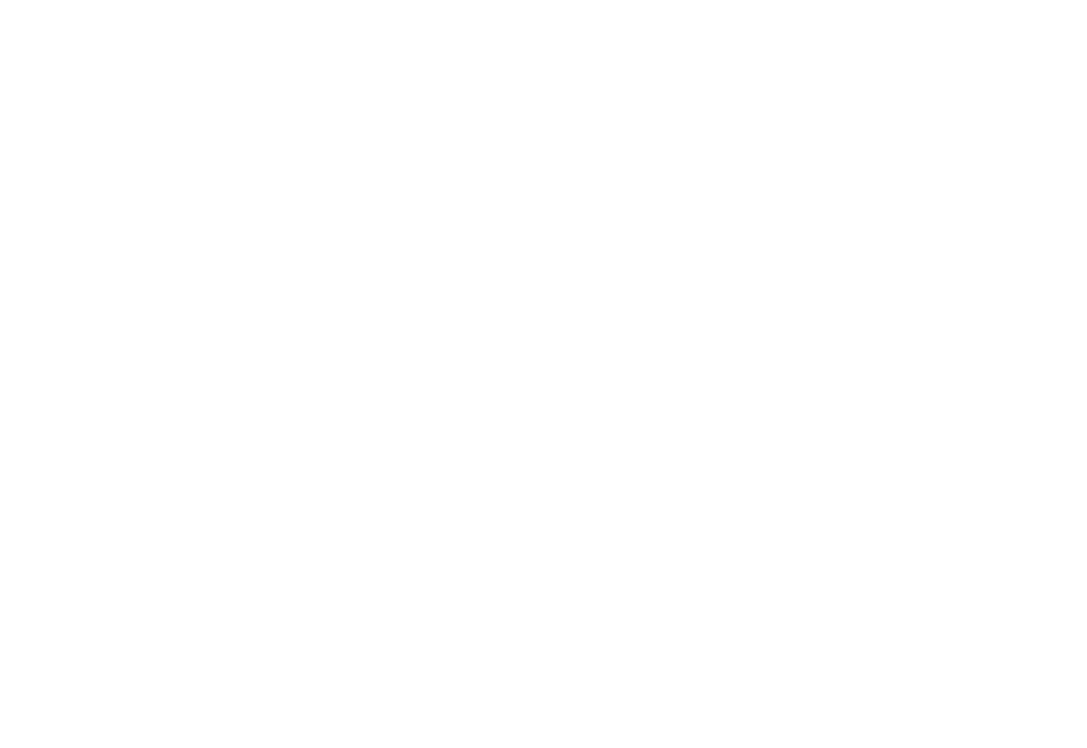
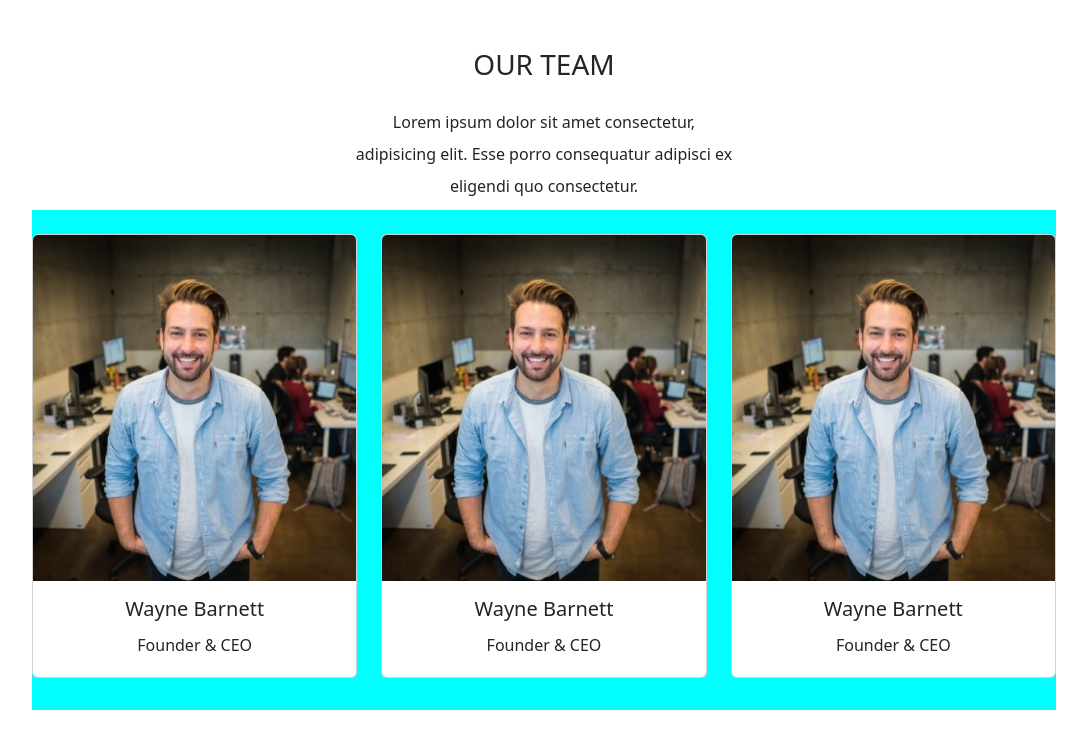
Before and after one commit to lexbert17/js-our-team, a plain HTML site: page index.html in a window 1280 px wide. Shown: the whole page, without its empty margins (96-1183 px from the left). Drawn offline with nearby package versions, Linux system fonts and the light colour scheme.

Commit message:
add: creazione array oggetti e stampa su console

```diff
--- /dev/null
+++ b/css/style.css
@@ -0,0 +1,13 @@
+header{
+    width: 30%;
+    margin: auto;
+}
+p{
+    line-height: 2rem;
+}
+.ms_container{
+    background-color: aqua;
+    height: 500px;
+    width: 80%;
+    margin: auto;
+}
--- a/index.html
+++ b/index.html
@@ -4,8 +4,47 @@
     <meta charset="UTF-8">
     <meta name="viewport" content="width=device-width, initial-scale=1.0">
     <title>Document</title>
+    <link rel="stylesheet" href="https://cdn.jsdelivr.net/npm/bootstrap@5.2.3/dist/css/bootstrap.min.css">
+    <link rel="stylesheet" href="css/style.css">
 </head>
 <body>
+    <header class="text-center">
+        <h3 class=" pt-5">OUR TEAM</h3>
+        <p class="pt-3">Lorem ipsum dolor sit amet consectetur, adipisicing elit. Esse porro consequatur adipisci ex eligendi quo consectetur.</p>
+    </header>
+    <main class="pt-3">
+        <div class="ms_container ">
+            <div class="row g-4">
+                <div class="col-4">
+                  <div class="card">
+                    <img src="img/wayne-barnett-founder-ceo.jpg" class="card-img-top" alt="...">
+                    <div class="card-body text-center">
+                      <h5 class="card-title">Wayne Barnett</h5>
+                      <p class="card-text">Founder & CEO</p>
+                    </div>
+                  </div>
+                </div>
+                <div class="col-4">
+                    <div class="card">
+                      <img src="img/wayne-barnett-founder-ceo.jpg" class="card-img-top" alt="...">
+                      <div class="card-body text-center">
+                        <h5 class="card-title">Wayne Barnett</h5>
+                        <p class="card-text">Founder & CEO</p>
+                      </div>
+                    </div>
+                  </div>
+                  <div class="col-4">
+                    <div class="card">
+                      <img src="img/wayne-barnett-founder-ceo.jpg" class="card-img-top" alt="...">
+                      <div class="card-body text-center">
+                        <h5 class="card-title">Wayne Barnett</h5>
+                        <p class="card-text">Founder & CEO</p>
+                      </div>
+                    </div>
+                  </div>
+            </div>
+        </div>
+    </main>
     <script src="js/script.js"></script>
 </body>
 </html>
--- a/js/script.js
+++ b/js/script.js
@@ -0,0 +1,43 @@
+// creo l' array di oggetti
+
+const teamMembers = [
+    {
+        name: "Wayne Barnett" ,
+        role: "Founder & CEO",
+        Image: "wayne-barnett-founder-ceo.jpg"
+    },
+    {
+        name: "Angela Caroll" ,
+        role: "Chief Editor",
+        Image: "angela-caroll-chief-editor.jpg"
+    },
+    {
+        name: "Walter Gordon" ,
+        role: "Office Manager",
+        Image: " walter-gordon-office-manager.jpg"
+    },
+    {
+        name: "Angela Lopez" ,
+        role: "Social Media Manager",
+        Image: "angela-lopez-social-media-manager.jpg"
+    },
+    {
+        name: "Scott Estrada" ,
+        role: "Developer",
+        Image: "scott-estrada-developer.jpg"
+    },
+    {
+        name: "Barbara Ramos" ,
+        role: "Graphic Designer",
+        Image: " barbara-ramos-graphic-designer.jpg"
+    }
+]
+
+// stampo l'array di oggetti
+
+// console.log(teamMembers);
+let curMember ="";
+for (let i = 0; i < teamMembers.length; i++) {
+    const curMember = teamMembers[i];
+    console.log(curMember);
+}
```
Also changed, not shown: 1 other file.
